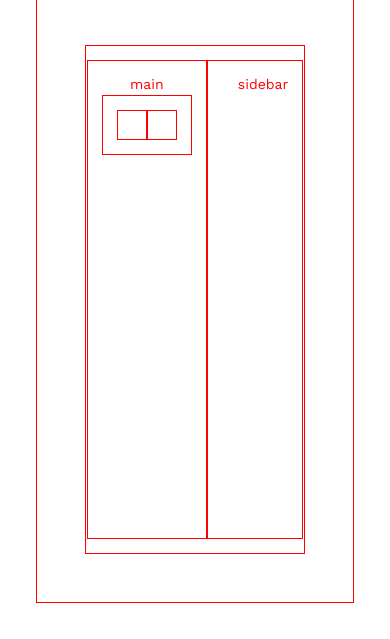
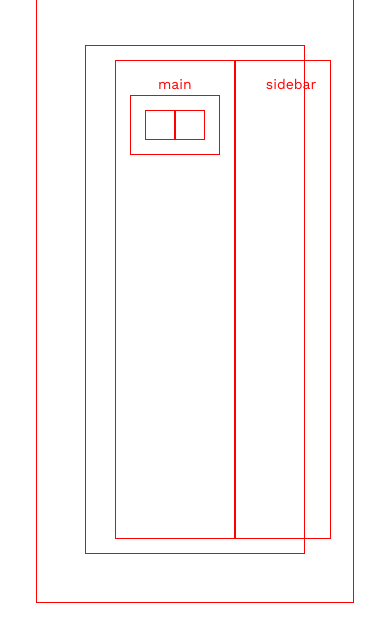
Before and after one commit to byte-foundry/inyo-design-system, a website: page layout.html in a window 390 px wide. Shown: the part 254-893 px from the top of the page. Drawn offline with nearby package versions, Linux system fonts and the light colour scheme.

Commit message:
fix add icon invisible on small screens

```diff
--- a/scss/inyo.scss
+++ b/scss/inyo.scss
@@ -244,6 +244,7 @@ a {
     flex-direction: row;
     flex-grow: 1;
     justify-content: center;
+    padding-left: 5em;
 
     .main-wrapper {
       flex: auto 1;
```
Also changed, not shown: css/inyo.css.
